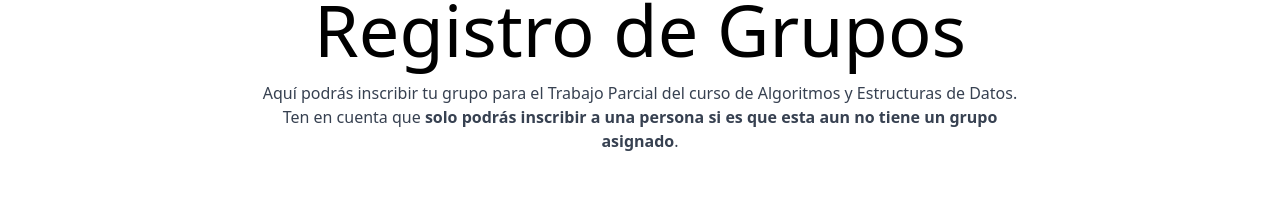
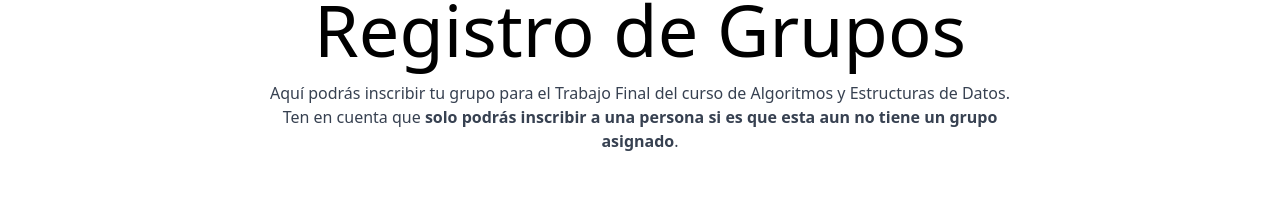
Before and after one commit to dalbitresb12/group-registration-form, a Next.js app: page / in a window 1280 px wide. Shown: the part 152-355 px from the top of the page. Built offline with nearby package versions, Linux system fonts and the light colour scheme; no server answers; a web font is replaced by a local one.

Commit message:
Updated index page

```diff
--- a/src/pages/index.tsx
+++ b/src/pages/index.tsx
@@ -104,7 +104,7 @@ const Home = (): React.ReactElement => {
       </h1>
 
       <p className="mt-4 w-full max-w-3xl text-center text-gray-700">
-        Aquí podrás inscribir tu grupo para el Trabajo Parcial del curso de Algoritmos y Estructuras de Datos. Ten
+        Aquí podrás inscribir tu grupo para el Trabajo Final del curso de Algoritmos y Estructuras de Datos. Ten
         en cuenta que <span className="font-semibold">solo podrás inscribir a una persona si es que esta aun no tiene un grupo asignado</span>.
       </p>
 
```
